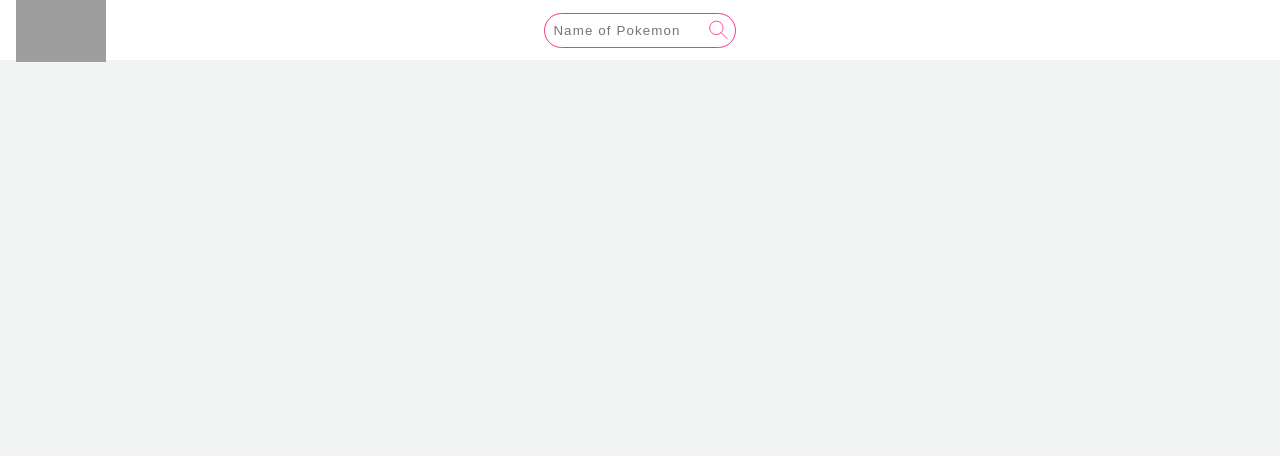
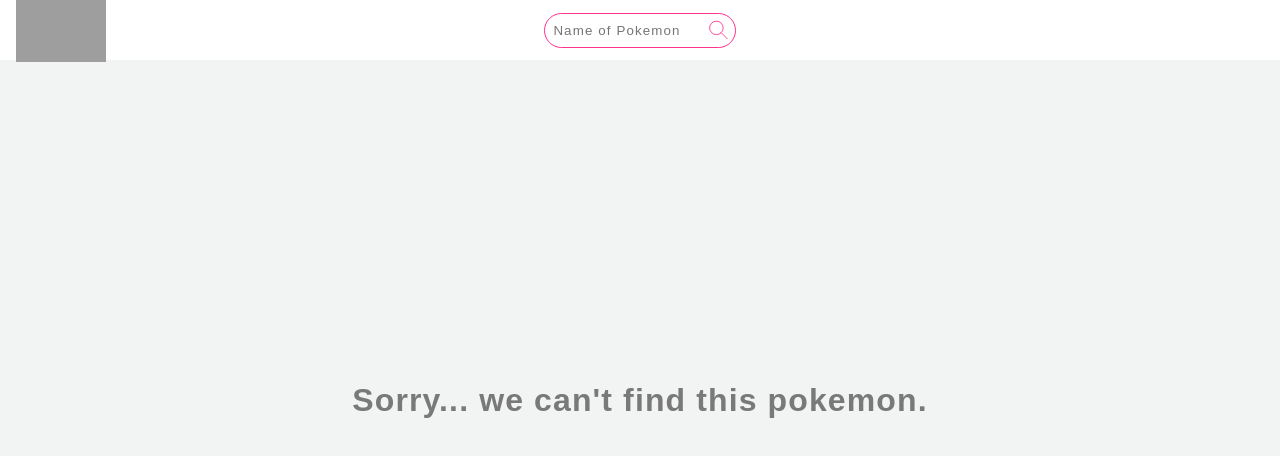
Before and after one commit to ChingPingYang/pokeAPI, a React (Create React App) app: page /404 in a window 1280 px wide. Shown: the top 456 px of the page. Built offline with nearby package versions, Linux system fonts and the light colour scheme; grey boxes are pictures that could not be loaded.

Commit message:
finished all pages. Wroking on RWD

```diff
--- a/src/App.js
+++ b/src/App.js
@@ -1,8 +1,9 @@
 import React from 'react';
 import { BrowserRouter as Router, Route, Switch } from 'react-router-dom';
-import Nav from './components/Nav';
+import Nav from './components/navbar/Nav';
 import Landing from './components/landing/Landing';
 import Pokemon from './components/signlePokemon/Pokemon';
+import NotFound from './components/NotFound';
 
 function App() {
 
@@ -12,6 +13,7 @@ function App() {
       <Switch>
         <Route path="/" exact component={Landing} />
         <Route path="/pokemon/:id" component={Pokemon} />
+        <Route component={NotFound} />
       </Switch>
     </Router>
   );
--- /dev/null
+++ b/src/components/NotFound.jsx
@@ -0,0 +1,31 @@
+import React from 'react';
+import styled from 'styled-components';
+
+const NotFound =() => {
+    return (
+        <Wrapper>
+            <NotFoundMsg>
+                Sorry... we can't find this pokemon.
+            </NotFoundMsg>
+        </Wrapper>
+    )
+}
+
+const Wrapper = styled.main`
+  width: 100%;
+  display: flex;
+  padding: 30px 3rem;
+  flex-direction: column;
+  align-items: center;
+`
+
+const NotFoundMsg = styled.h1`
+  color: ${props => props.theme.gray};
+  font-size: 2rem;
+  position: absolute;
+  top: 50%;
+  left: 50%;
+  transform: translate(-50%, -50%);
+`
+
+export default NotFound;
--- a/src/components/landing/Landing.jsx
+++ b/src/components/landing/Landing.jsx
@@ -48,7 +48,7 @@ const Landing = () => {
     if(error) {
       return <Loading>{error}</Loading>
     } else if(loading){
-      return <Loading>Loading...</Loading>
+      return <Loading>{`Loading... Please give me few seconds. :)`}</Loading>
     }
 
     return(
--- /dev/null
+++ b/src/components/navbar/AutoComplete.jsx
@@ -0,0 +1,66 @@
+import React from 'react';
+import styled from 'styled-components';
+import { useHistory } from 'react-router-dom';
+
+const AutoComplete = ({data, reset}) => {
+    const history = useHistory();
+
+    const handleOnclick = (e) => {
+        const name = e.target.innerHTML;
+        const pokemon = data.filter( i => i.name === name);
+        if(pokemon.length < 1) return history.push('/404');
+        let url = pokemon[0].url.replace('https://pokeapi.co/api/v2/','');
+        history.push(`/${url}`);
+        reset("");
+    }
+    return (
+        <Wrapper>
+            <div className="select-box">
+                {data.map((pokemon, index) => {
+                    return (
+                        <div className="option" key={index}>
+                            <label htmlFor={pokemon.name} onClick={handleOnclick} >{pokemon.name}</label>
+                            <input type="radio" name="autocomplete" id={pokemon.name} />
+                        </div>
+                    )
+                })}
+            </div>
+        </Wrapper>
+    )
+}
+
+const Wrapper = styled.section`
+     width: 12rem;
+     position: absolute;
+     top: 55px;
+     z-index: 1000;
+    .select-box{
+        width: 100%;
+        max-height: 250px;
+        overflow-y: scroll;
+        background-color: white;
+        border-radius: 10px;
+        border: solid 1px ${props => props.theme.interactive};
+        box-shadow: 0px 3px 8px -3px ${props => props.theme.interactive};
+        .option {
+
+            label {
+                display: block;
+                padding: 12px 20px;
+                cursor: pointer;
+            }
+            input {
+                position: absolute;
+                top: -100px;
+            }
+
+            :hover{
+                color: white;
+                background-color: ${props => props.theme.interactive};
+            }
+        }
+    }
+`
+
+
+export default AutoComplete;
--- a/src/components/Nav.jsx
+++ b/src/components/navbar/Nav.jsx
@@ -1,9 +1,11 @@
 import React , { useState, useEffect }from 'react';
-import { Link } from 'react-router-dom';
-import { getPokemons } from '../util/pokemonAPI';
+import { Link, withRouter } from 'react-router-dom';
+import { getPokemons } from '../../util/pokemonAPI';
 import styled from 'styled-components';
+import AutoComplete from './AutoComplete';
 
-const Nav = () => {
+const Nav = ({ history }) => {
+
     const [search, setSearch] = useState("");
     const [match, setMatch] = useState([]);
 
@@ -19,11 +21,11 @@ const Nav = () => {
             }
         }
 
-        // if(search.length !== 0){
-        //     loadPokemons()
-        // } else {
-        //     setMatch([]);
-        // }
+        if(search.length !== 0){
+            loadPokemons()
+        } else {
+            setMatch([]);
+        }
 
     },[search]);
 
@@ -32,7 +34,10 @@ const Nav = () => {
     }
     const handleSubmit = (e) => {
         e.preventDefault();
-        console.log('Sub')
+        const pokemon = match.filter( i => i.name === search);
+        if(pokemon.length < 1) return history.push('/404');
+        let url = pokemon[0].url.replace('https://pokeapi.co/api/v2/','');
+        return history.push(`/${url}`);
     }
     return (
         <Wrapper>
@@ -43,8 +48,7 @@ const Nav = () => {
                     <circle cx="8.5" cy="8.5" r="7.75" stroke="#FF328C" strokeWidth="1"/>
                     <path d="M14 14L21 21" stroke="#FF328C" strokeWidth="1" strokeLinecap="round" strokeLinejoin="round"/>
                 </svg>
-
-                {match.length > 0 && match.map(pokemon => (<h1>{pokemon.name}</h1>))}
+                {match.length > 0 && <AutoComplete data={match} reset={setSearch} />}
             </form>
         </Wrapper>
     )
@@ -62,7 +66,6 @@ const Wrapper = styled.nav`
         position: absolute;
         left: 1rem;
         width: 90px;
-        /* border: solid 1px red; */
         img {
             width: 100%;
         }
@@ -92,4 +95,4 @@ const Wrapper = styled.nav`
 `
 
 
-export default Nav;
+export default withRouter(Nav);
--- a/src/components/signlePokemon/Pokemon.jsx
+++ b/src/components/signlePokemon/Pokemon.jsx
@@ -4,7 +4,7 @@ import styled from 'styled-components';
 import { capitalize, getSlideName } from '../../util/utilFuns';
 import Stats from './Stats';
 
-const Pokemon = ({ match: { params }}) => {
+const Pokemon = ({ match: { params }, history}) => {
     const [sprite, setSprite ] = useState(0);
     const [pokemon, setPokemon] = useState();
     const [loading ,setLoading] = useState(true);
@@ -17,8 +17,8 @@ const Pokemon = ({ match: { params }}) => {
                 const res = await getOnePokemon(`https://pokeapi.co/api/v2/pokemon/${params.id}`);
                 setPokemon(res);
                 setLoading(false);
-                console.log('go:',res)
             } catch(err) {
+                history.push('/404');
                 setError(err)
             }
         }
@@ -28,7 +28,7 @@ const Pokemon = ({ match: { params }}) => {
         return () => {
             mounted = false
         }
-    }, []);
+    }, [params]);
 
     const handleSlide = (e) => {
         if(e.target.id === "next"){
@@ -53,7 +53,7 @@ const Pokemon = ({ match: { params }}) => {
     if(error) {
         return <Loading>{error}</Loading>
       } else if(loading){
-        return <Loading>Loading...</Loading>
+        return <Loading>{`Loading... Please give me few seconds. :)`}</Loading>
     }
 
     return (
@@ -61,8 +61,8 @@ const Pokemon = ({ match: { params }}) => {
             <ContentWrap >
                 <ImgWrap >
                     <img src={pokemon.sprites[getSlideName(sprite)]} alt={pokemon.name}></img>
-                    <button id="previous" className="slideNtn previous" onClick={handleSlide}>&#8592;</button>
-                    <button id="next" className="slideNtn next" onClick={handleSlide}>&#8594;</button>
+                    <button id="previous" className="slideBtn previous" onClick={handleSlide}>&#8592;</button>
+                    <button id="next" className="slideBtn next" onClick={handleSlide}>&#8594;</button>
                 </ImgWrap>
                 <h1>{capitalize(pokemon.name)}</h1>
                 {pokemon.types.map((type, index) => {
@@ -104,27 +104,31 @@ const ContentWrap = styled.div`
 `
 const ImgWrap = styled.div`
     height: 250px;
-    width: 90%;
+    width: 30rem;
     position: relative;
     display: inline-block;
     overflow: hidden;
     margin-top: -200px;
+
     img {
         height: 16rem;
         transition: 1s ease-in-out;
     }
-    .slideNtn {
+    .slideBtn {
         all: unset;
         position: absolute;
         top: 50%;
         transform: translateY(-50%);
         padding: 5px;
+        opacity: 0.9;
         color: ${props => props.theme.interactive};
         border-radius: 100%;
+        background-color: white;
         border: solid 1px ${props => props.theme.interactive};
         cursor: pointer;
         transition: 0.2s ease-in-out;
         :hover {
+            opacity: 1;
             color: white;
             background-color: ${props => props.theme.interactive};
         }
--- a/src/util/pokemonAPI.js
+++ b/src/util/pokemonAPI.js
@@ -4,7 +4,6 @@ export const getPokemons = (url) => {
     return new Promise(async (resolve, reject) => {
         try {
             const res = await axios.get(url);
-
             resolve(res.data);
         } catch(err) {
             reject(`Something went wrong... ${err}`)
```
